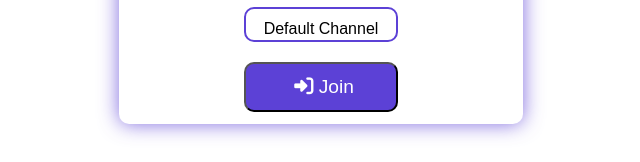
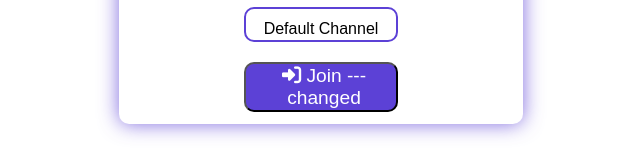
Before and after one commit to hcheng2/Agora-Final-Project.github.io, a plain HTML site: page index.html in a window 1280 px wide. Shown: the part 374-536 px from the top of the page, without its empty margins (319-959 px from the left). Drawn offline with Linux system fonts and the light colour scheme.

Commit message:
Update index.html

```diff
--- a/index.html
+++ b/index.html
@@ -24,7 +24,7 @@
                 <br>
                 <button id="join"><i class="fas fa-sign-in-alt"></i>
 
-                    Join</button>
+                    Join --- changed</button>
             </div>
         </div>
     </body>
```
